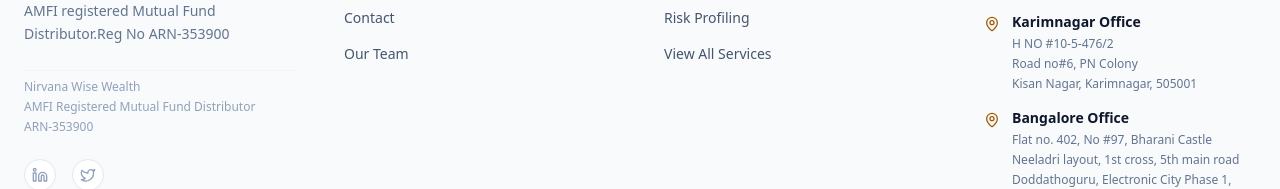
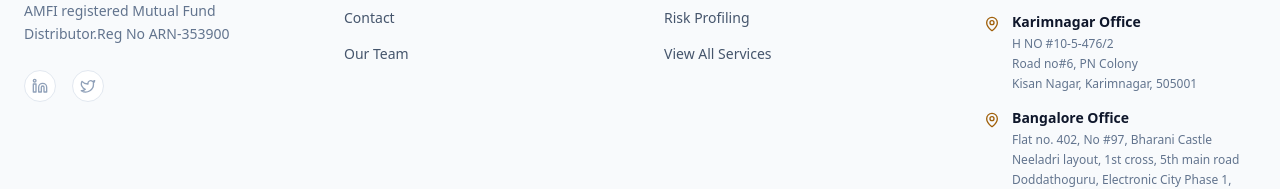
Before and after one commit to balumanthena/Nirvaana, a Next.js app: page / in a window 1280 px wide. Shown: the part 6221-6410 px from the top of the page. Built offline with nearby package versions, Linux system fonts and the light colour scheme; no server answers; a web font is replaced by a local one.

Commit message:
feat: remove redundant AMFI registration details from footer and clean up config

```diff
--- a/src/components/shared/ComplianceFooter.tsx
+++ b/src/components/shared/ComplianceFooter.tsx
@@ -30,11 +30,6 @@
                         <p className="text-sm text-slate-500 leading-relaxed max-w-xs">
                             {CONFIG.TAGLINE}
                         </p>
-                        <div className="space-y-1 text-xs text-slate-400 font-medium pt-2 border-t border-slate-100">
-                            <p>{CONFIG.AMFI_REG_NAME}</p>
-                            <p>{CONFIG.AMFI_DESCRIPTION}</p>
-                            <p>{CONFIG.AMFI_REG_NUMBER}</p>
-                        </div>
                         <div className="flex items-center gap-4">
                             <a href={CONFIG.SOCIAL_LINKS.LINKEDIN} target="_blank" rel="noopener noreferrer" className="w-8 h-8 rounded-full bg-white border border-slate-200 flex items-center justify-center text-slate-400 hover:text-primary hover:border-primary transition-all duration-300">
                                 <Linkedin className="w-4 h-4" />
--- a/src/content/config.ts
+++ b/src/content/config.ts
@@ -30,8 +30,5 @@
     LINKEDIN: "#",
     TWITTER: "#"
   },
-  GA_MEASUREMENT_ID: "G-XXXXXXXXXX",
-  AMFI_REG_NAME: "Nirvana Wise Wealth",
-  AMFI_DESCRIPTION: "AMFI Registered Mutual Fund Distributor",
-  AMFI_REG_NUMBER: "ARN-353900",
+  GA_MEASUREMENT_ID: "G-XXXXXXXXXX", // Update this with your actual Google Analytics ID from the dashboard
 }
```
